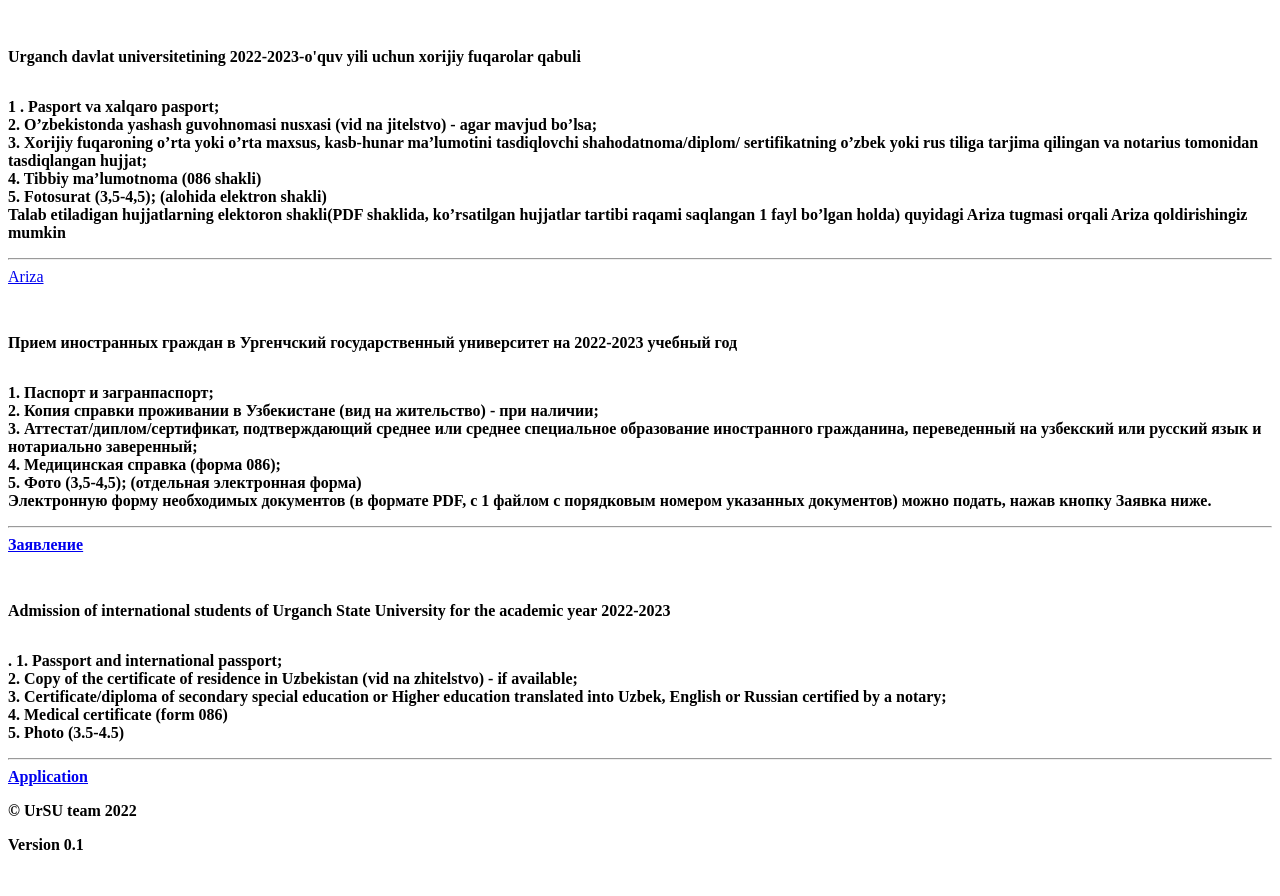
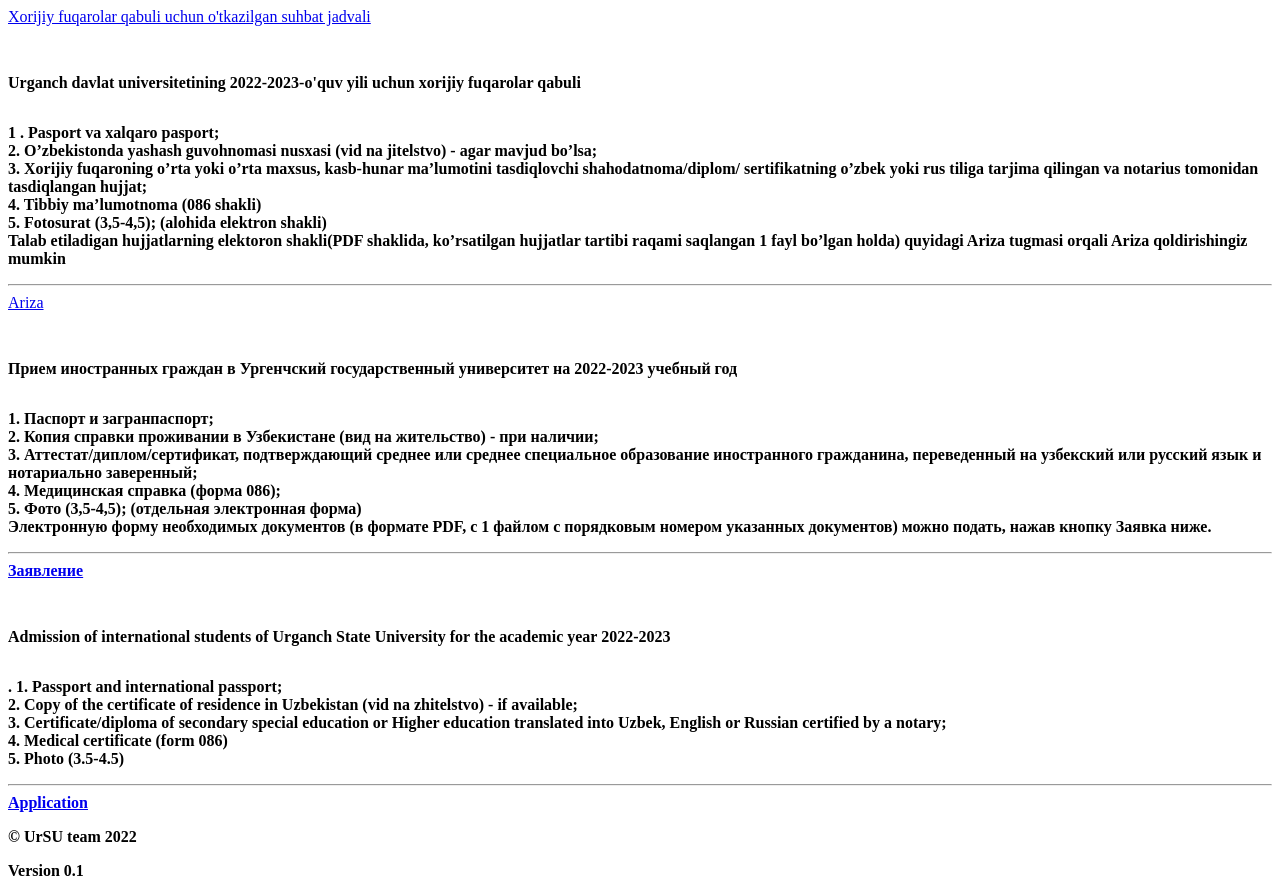
Before and after one commit to komandos/xalqaro_qabul, a Yii app: template frontend/views/site/index.php in a window 1280 px wide. Before the commit the page ends 850 px from the top, so only its background shows below. Run offline with PHP 8.4 and a stand-in for Yii, Linux system fonts and the light colour scheme; the template is opened without the code that fills it, so the values that code supplies are empty; some libraries are stand-ins or nearby versions.

Commit message:
Shixpva uchun qo'shildi

```diff
--- a/frontend/views/site/index.php
+++ b/frontend/views/site/index.php
@@ -21,7 +21,11 @@ use yii\widgets\MaskedInput;
 $this->title = Yii::t('app', 'UrSU Xalqaro qabul');
 ?>
 <div class="site-index">
+    <div class="text-center">
+        <a href="<?= Url::to(['/Suhbat.pdf'])?>" class = "btn btn-info">Xorijiy fuqarolar qabuli uchun o'tkazilgan suhbat jadvali</a>
+    </div>
     <h4 style="margin-top: 3rem;" class="text-center">
+
         <?= Yii::t('app', "Urganch davlat universitetining
 2022-2023-o'quv yili uchun xorijiy fuqarolar qabuli") ?> </h4>
     <p style="margin-top: 2rem;"><span style="text-align: right;font-family:times new roman,times,serif"><strong><span style="font-size:16px">
@@ -36,6 +40,7 @@ $this->title = Yii::t('app', 'UrSU Xalqaro qabul');
     <div class="text-center">
     <a href="<?= Url::to(['site/resume-send'])?>" class = "btn btn-info">Ariza</a>
     </div>
+
 
 
 
```
Also changed, not shown: 1 other file.
